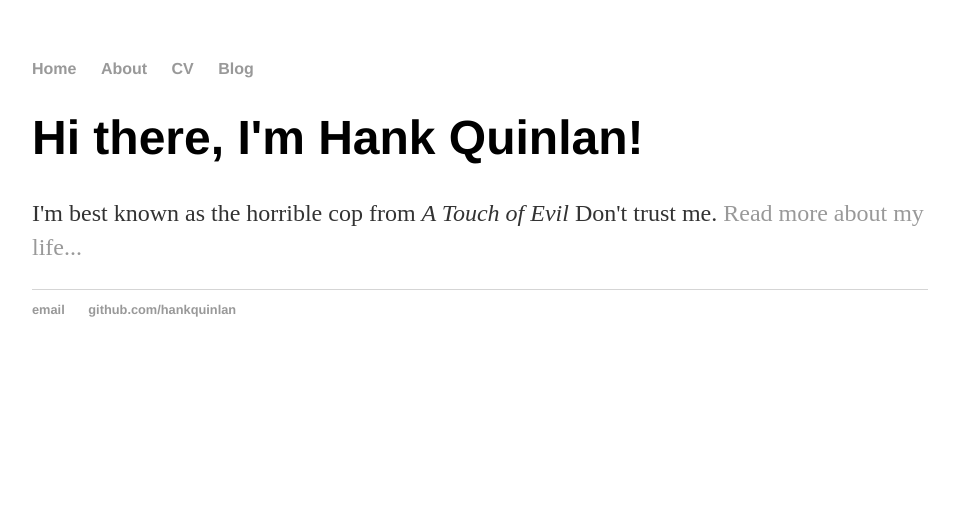
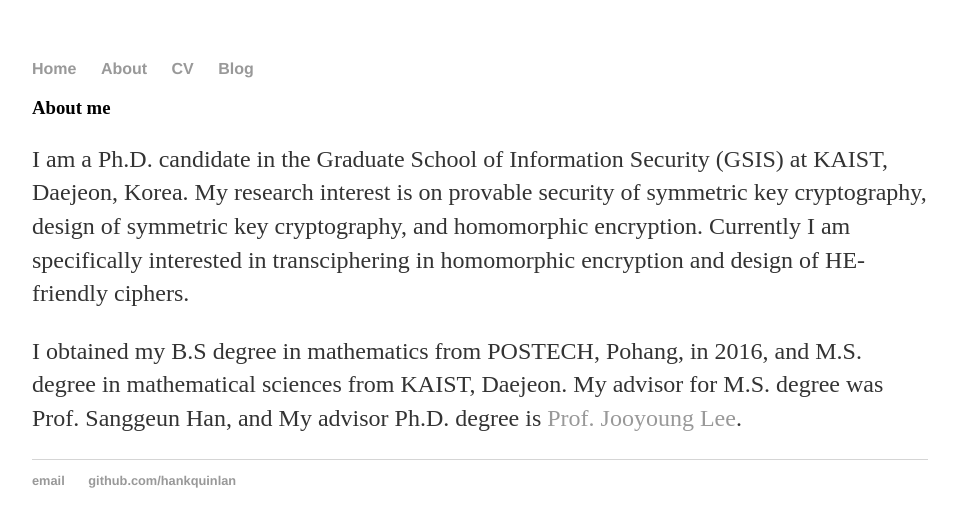
Before and after one commit to sgk1m/sgk1m.github.io, a Jekyll site: the page built from index.html, in a window 1280 px wide. Shown: the top 527 px of the page, without its empty margins (160-1119 px from the left). Built offline with Jekyll 4.4.1, drawn with Linux system fonts in a browser that asks for light colours.

Commit message:
Update index.html
Fill an intro about me

```diff
--- a/index.html
+++ b/index.html
@@ -1,8 +1,13 @@
 ---
 layout: default
-title: Hank Quinlan, Horrible Cop
+title: Seongkwang Kim
 ---
 <div class="blurb">
-	<h1>Hi there, I'm Hank Quinlan!</h1>
-	<p>I'm best known as the horrible cop from <em>A Touch of Evil</em> Don't trust me. <a href="/about">Read more about my life...</a></p>
+	<h3>About me</h3>
+	<p>I am a Ph.D. candidate in the Graduate School of Information Security (GSIS) at KAIST, Daejeon, Korea.
+		My research interest is on provable security of symmetric key cryptography, design of symmetric key cryptography, and homomorphic encryption.
+		Currently I am specifically interested in transciphering in homomorphic encryption and design of HE-friendly ciphers.
+	<p>I obtained my B.S degree in mathematics from POSTECH, Pohang, in 2016, and M.S. degree in mathematical sciences from KAIST, Daejeon.
+		My advisor for M.S. degree was Prof. Sanggeun Han, and My advisor Ph.D. degree is <a href="https://sites.google.com/site/cryptkaist/home">Prof. Jooyoung Lee</a>.
+	</p>
 </div><!-- /.blurb -->
```
